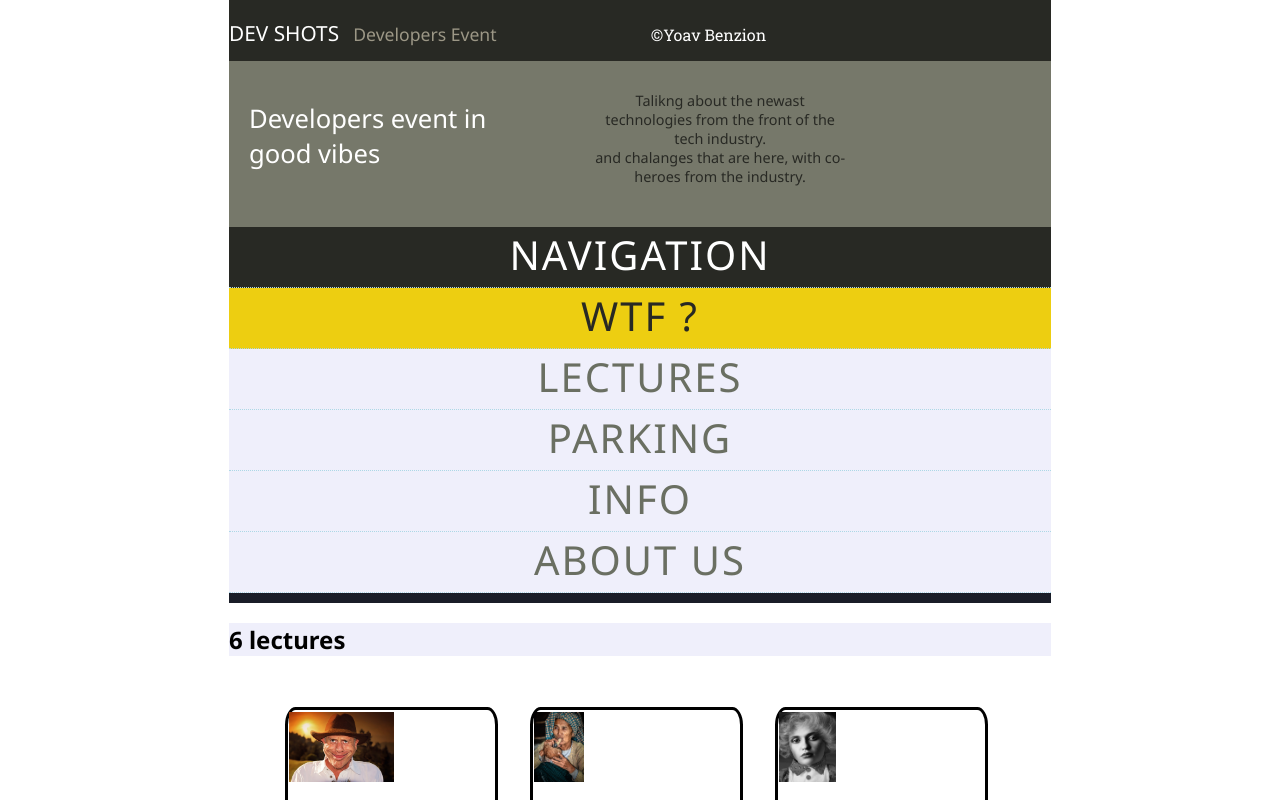
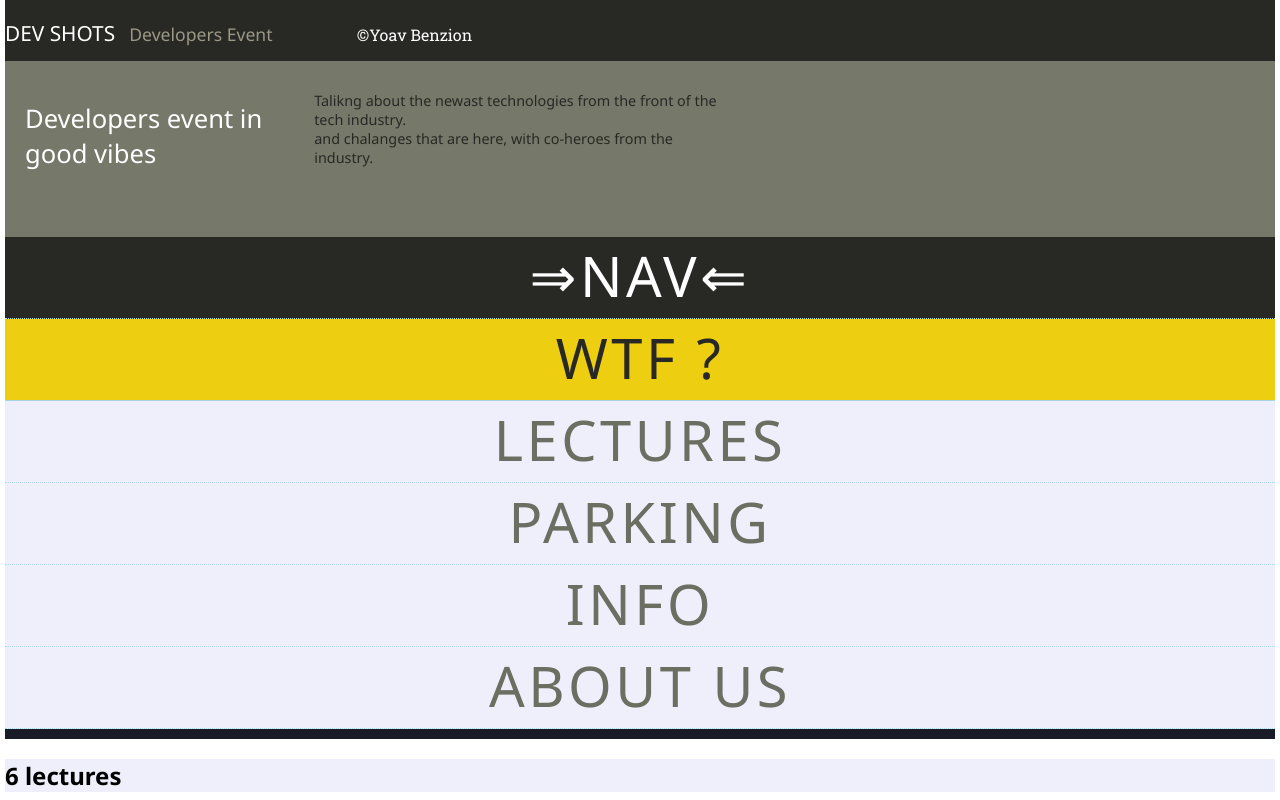
Before and after one commit to yoavBenZion/DevShots, a plain HTML site: page index.html in a window 1280 px wide. Shown: the top 800 px of the page. Drawn offline with Linux system fonts and the light colour scheme.

Commit message:
no message

```diff
--- a/css/main.css
+++ b/css/main.css
@@ -20,9 +20,9 @@ GENERAL
 }
 
 body {
-  max-width: 950px;
-  margin: 0 auto;
-  padding: 0 5%;
+/*  max-width: 950px;*/
+  margin: 0 5px;
+/*  padding: 0 5%;*/
 }
 
 
@@ -71,7 +71,7 @@ p.logo {
   color: white;
   font-family:"Roboto Slab";
   display: inline-block;
-  margin: 5px 0 5px 150px;
+  margin: 5px 0 5px 80px;
 /*  text-align: right;*/
 }
 
@@ -88,15 +88,14 @@ header {
 #head-section div {
   vertical-align: top;
   display: inline-block;
-  width: 300px;
-  margin: 10px 20px;
+  width: 260px;
+  margin: 10px 5px 10px 20px;
 
 }
 
 #head-section p {
   display: inline-block;
   padding-left: 20px;
-  text-align: center;
   width: 33.33333%;
   margin: 0 auto;
 }
@@ -114,8 +113,8 @@ HEAD-NAV
   text-align: center;
   text-transform: uppercase;
   margin-bottom: 0;
-  font-size: 2.5em;
-  letter-spacing: 2px;
+  font-size: 3.5em;
+  letter-spacing: 3.5px;
   padding-left: 0;
 }
 
--- a/index.html
+++ b/index.html
@@ -18,7 +18,7 @@
        </section>
          <nav class="nav">
           <ul>
-           <li class="backBlack1 white1">Navigation</li>
+           <li class="backBlack1 white1">&rArr;Nav&lArr;</li>
             <li class="backYellow second"><a id="wtf" href="#">wtf ?</a></li>
             <li><a href="#">lectures</a></li>
             <li><a href="#">parking</a></li>
```
